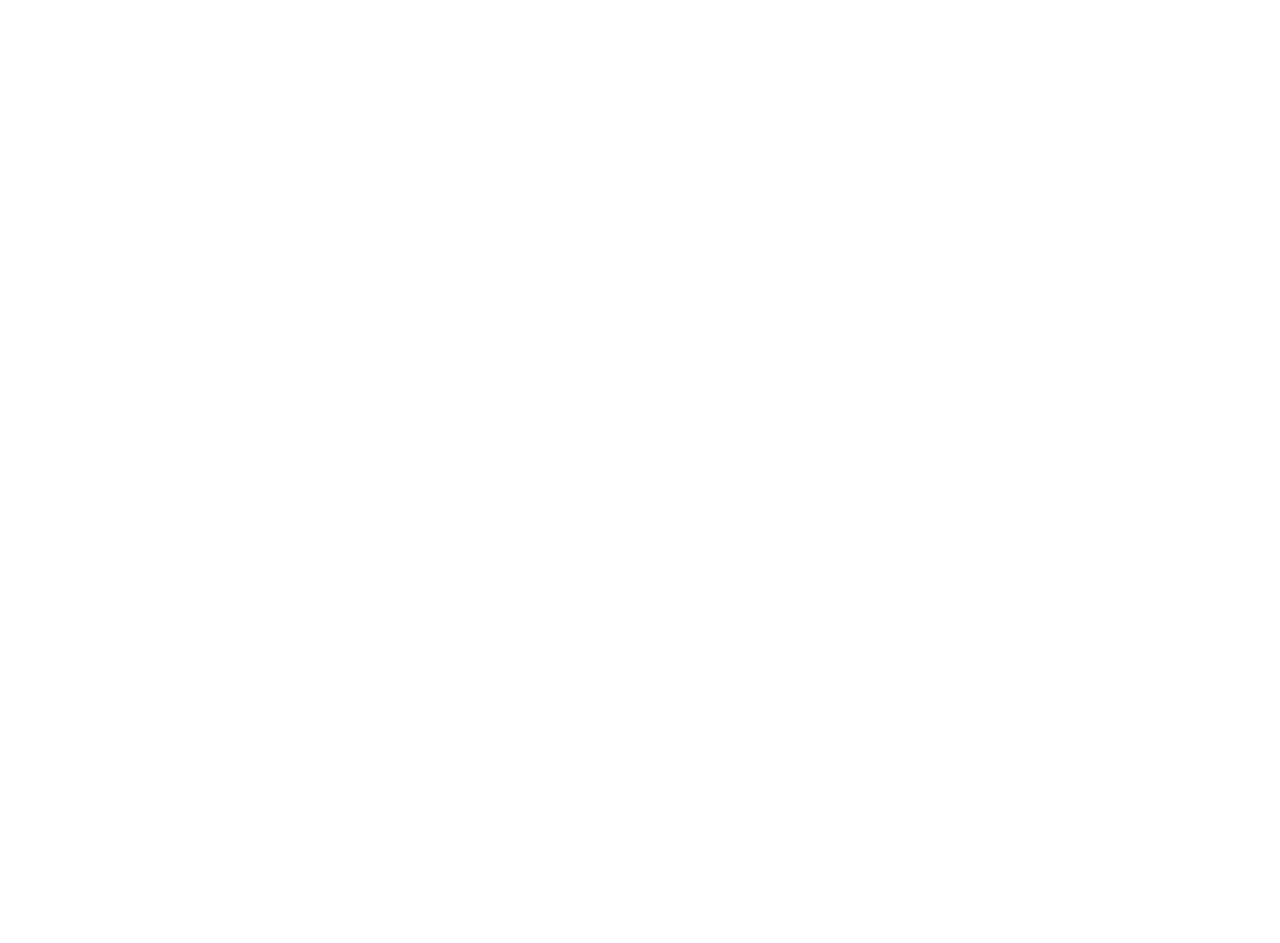
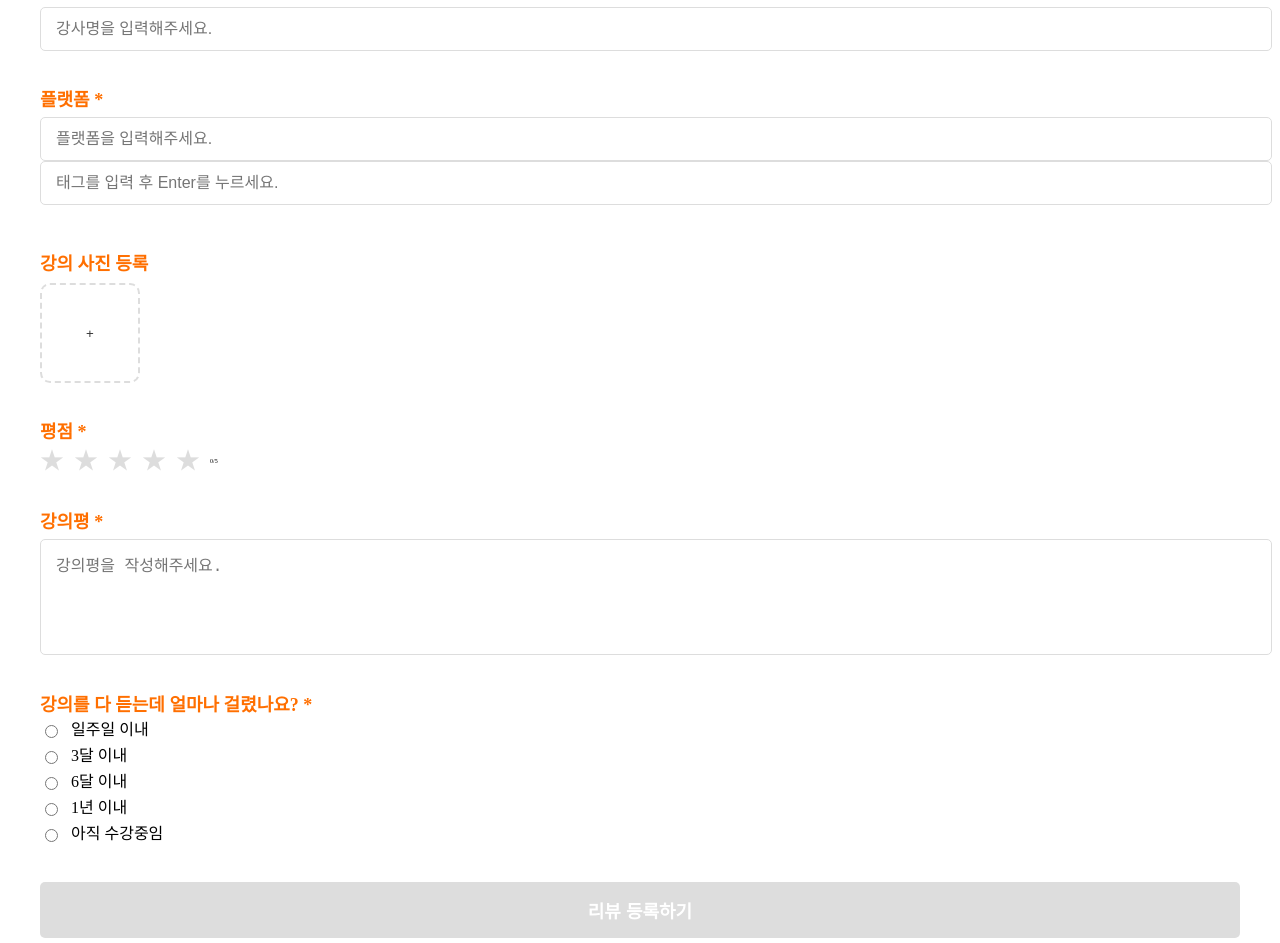
Before and after one commit to DS-UMC-7th/UMC-7th-TEAM-WEB2-FE, a React (Vite) app: page /post in a window 1280 px wide. Shown: the part 289-1232 px from the top of the page. Before the commit the page ends 800 px from the top, so only its background shows below. Built offline with nearby package versions, Linux system fonts and the light colour scheme.

Commit message:
[Feat] 리뷰폼 틀 완성

```diff
--- /dev/null
+++ b/src/components/Post/PostForm.jsx
@@ -0,0 +1,328 @@
+import React, { useState } from 'react';
+import styled from 'styled-components';
+
+const Container = styled.div`
+  width: 100%;
+  max-width: 1200px;
+  margin: 0 auto;
+  padding: 50px 20px;
+`;
+
+const Title = styled.h2`
+  font-size: 36px;
+  color: #000;
+  text-align: center;
+  font-weight: 700;
+  margin-bottom: 20px;
+`;
+
+const RequiredNote = styled.p`
+  font-size: 14px;
+  color: #ff6f00;
+  margin-bottom: 40px;
+  text-align: center;
+`;
+
+const Section = styled.div`
+  margin-bottom: 40px;
+`;
+
+const Label = styled.label`
+  font-size: 18px;
+  font-weight: 700;
+  color: #ff6f00;
+  display: block;
+  margin-bottom: 8px;
+`;
+
+const StyledInput = styled.input`
+  width: 100%;
+  padding: 12px 15px;
+  font-size: 16px;
+  border: 1px solid #ddd;
+  border-radius: 5px;
+  outline: none;
+
+  &:focus {
+    border-color: #ff6f00;
+    box-shadow: 0 0 0 2px rgba(255, 111, 0, 0.2);
+  }
+`;
+
+const StyledTextarea = styled.textarea`
+  width: 100%;
+  padding: 12px 15px;
+  font-size: 16px;
+  border: 1px solid #ddd;
+  border-radius: 5px;
+  resize: none;
+  outline: none;
+
+  &:focus {
+    border-color: #ff6f00;
+    box-shadow: 0 0 0 2px rgba(255, 111, 0, 0.2);
+  }
+`;
+
+const TagList = styled.div`
+  display: flex;
+  flex-wrap: wrap;
+  gap: 8px;
+  margin-top: 10px;
+`;
+
+const Tag = styled.span`
+  background-color: #f1f1f1;
+  color: #333;
+  padding: 5px 10px;
+  border-radius: 20px;
+  font-size: 14px;
+`;
+
+const AddImageButton = styled.button`
+  display: flex;
+  justify-content: center;
+  align-items: center;
+  width: 100px;
+  height: 100px;
+  border: 2px dashed #ddd;
+  border-radius: 10px;
+  background-color: #fff;
+  color: #333;
+  cursor: pointer;
+  margin-top: 10px;
+
+  &:hover {
+    border-color: #ff6f00;
+  }
+`;
+
+const StarRating = styled.div`
+  display: flex;
+  align-items: center;
+  gap: 10px;
+`;
+
+const Star = styled.span`
+  font-size: 24px;
+  color: ${(props) => (props.selected ? '#ff6f00' : '#ddd')};
+  cursor: pointer;
+
+  &:hover,
+  &:hover ~ span {
+    color: #ff6f00;
+  }
+`;
+
+const RadioGroup = styled.div`
+  display: flex;
+  flex-direction: column;
+  gap: 10px;
+`;
+
+const RadioOption = styled.label`
+  display: flex;
+  align-items: center;
+  gap: 10px;
+  font-size: 16px;
+  cursor: pointer;
+
+  input {
+    accent-color: #ff6f00;
+  }
+`;
+
+const SubmitButton = styled.button`
+  display: block;
+  width: 100%;
+  padding: 15px;
+  font-size: 18px;
+  font-weight: 700;
+  color: #fff;
+  background-color: ${(props) => (props.disabled ? '#ddd' : '#ff6f00')};
+  border: none;
+  border-radius: 5px;
+  cursor: ${(props) => (props.disabled ? 'not-allowed' : 'pointer')};
+
+  &:hover {
+    background-color: ${(props) => (props.disabled ? '#ddd' : '#e65e00')};
+  }
+`;
+
+const ErrorMessage = styled.p`
+  color: red;
+  font-size: 14px;
+  margin-top: 10px;
+`;
+
+const PostForm = () => {
+  const [lectureName, setLectureName] = useState('');
+  const [instructorName, setInstructorName] = useState('');
+  const [platform, setPlatform] = useState('');
+  const [tags, setTags] = useState([]);
+  const [tagInput, setTagInput] = useState('');
+  const [rating, setRating] = useState(0);
+  const [review, setReview] = useState('');
+  const [uploadedImage, setUploadedImage] = useState(null);
+  const [completionTime, setCompletionTime] = useState('');
+  const [errorMessage, setErrorMessage] = useState('');
+
+  const handleTagKeyDown = (e) => {
+    if (e.key === 'Enter' && tagInput.trim() !== '') {
+      e.preventDefault();
+      setTags((prevTags) => [...prevTags, tagInput.trim()]);
+      setTagInput('');
+    }
+  };
+
+  const handleImageUpload = (e) => {
+    const file = e.target.files[0];
+    if (file) {
+      const reader = new FileReader();
+      reader.onload = () => setUploadedImage(reader.result);
+      reader.readAsDataURL(file);
+    }
+  };
+
+  const handleRatingClick = (index) => {
+    setRating(index + 1);
+  };
+
+  const handleSubmit = () => {
+    if (!lectureName || !instructorName || !platform || rating === 0 || !review || !completionTime) {
+      setErrorMessage('* 필수 항목을 모두 입력해주세요.');
+      return;
+    }
+
+    const data = {
+      lectureName,
+      instructorName,
+      platform,
+      tags,
+      rating,
+      review,
+      uploadedImage,
+      completionTime,
+    };
+
+    console.log('Form Submitted:', data);
+    alert('리뷰가 성공적으로 제출되었습니다!');
+    setErrorMessage('');
+  };
+
+  return (
+    <Container>
+      <Title>강의평 등록</Title>
+      <RequiredNote>* 표시 항목은 필수 항목입니다.</RequiredNote>
+
+      <Section>
+        <Label>강의명 *</Label>
+        <StyledInput
+          placeholder="강의명을 입력해주세요."
+          value={lectureName}
+          onChange={(e) => setLectureName(e.target.value)}
+        />
+      </Section>
+
+      <Section>
+        <Label>강사명 *</Label>
+        <StyledInput
+          placeholder="강사명을 입력해주세요."
+          value={instructorName}
+          onChange={(e) => setInstructorName(e.target.value)}
+        />
+      </Section>
+
+      <Section>
+        <Label>플랫폼 *</Label>
+        <StyledInput
+          placeholder="플랫폼을 입력해주세요."
+          value={platform}
+          onChange={(e) => setPlatform(e.target.value)}
+        />
+        <StyledInput
+          placeholder="태그를 입력 후 Enter를 누르세요."
+          value={tagInput}
+          onChange={(e) => setTagInput(e.target.value)}
+          onKeyDown={handleTagKeyDown}
+        />
+        <TagList>
+          {tags.map((tag, index) => (
+            <Tag key={index}>{tag}</Tag>
+          ))}
+        </TagList>
+      </Section>
+
+      <Section>
+        <Label>강의 사진 등록</Label>
+        <AddImageButton>
+          <input
+            type="file"
+            accept="image/*"
+            style={{ display: 'none' }}
+            onChange={handleImageUpload}
+          />
+          +
+        </AddImageButton>
+        {uploadedImage && <img src={uploadedImage} alt="Uploaded" width="100px" />}
+      </Section>
+
+      <Section>
+        <Label>평점 *</Label>
+        <StarRating>
+          {[...Array(5)].map((_, index) => (
+            <Star
+              key={index}
+              selected={index < rating}
+              onClick={() => handleRatingClick(index)}
+            >
+              ★
+            </Star>
+          ))}
+          <span>{rating}/5</span>
+        </StarRating>
+      </Section>
+
+      <Section>
+        <Label>강의평 *</Label>
+        <StyledTextarea
+          placeholder="강의평을 작성해주세요."
+          rows="5"
+          maxLength={300}
+          value={review}
+          onChange={(e) => setReview(e.target.value)}
+        />
+      </Section>
+
+      <Section>
+        <Label>강의를 다 듣는데 얼마나 걸렸나요? *</Label>
+        <RadioGroup>
+          {['일주일 이내', '3달 이내', '6달 이내', '1년 이내', '아직 수강중임'].map((option) => (
+            <RadioOption key={option}>
+              <input
+                type="radio"
+                name="completionTime"
+                value={option}
+                onChange={(e) => setCompletionTime(e.target.value)}
+              />
+              {option}
+            </RadioOption>
+          ))}
+        </RadioGroup>
+      </Section>
+
+      {errorMessage && <ErrorMessage>{errorMessage}</ErrorMessage>}
+
+      <SubmitButton
+        onClick={handleSubmit}
+        disabled={
+          !lectureName || !instructorName || !platform || rating === 0 || !review || !completionTime
+        }
+      >
+        리뷰 등록하기
+      </SubmitButton>
+    </Container>
+  );
+};
+
+export default PostForm;
--- a/src/pages/PostPage/PostPage.jsx
+++ b/src/pages/PostPage/PostPage.jsx
@@ -1,7 +1,12 @@
 import React from "react";
+import PostForm from "../../components/Post/PostForm";
 
-const PostPage = () => {
-  return <div>Post Page</div>;
-};
+function PostPage() {
+  return (
+    <div>
+      <PostForm />
+    </div>
+  );
+}
 
 export default PostPage;
```
Also changed, not shown: src/components/Post/ImageUpload.jsx (added), src/components/Post/RatingInput.jsx (added), src/components/Post/SubmitButton.jsx (added), src/components/Post/TextAreaInput.jsx (added).
